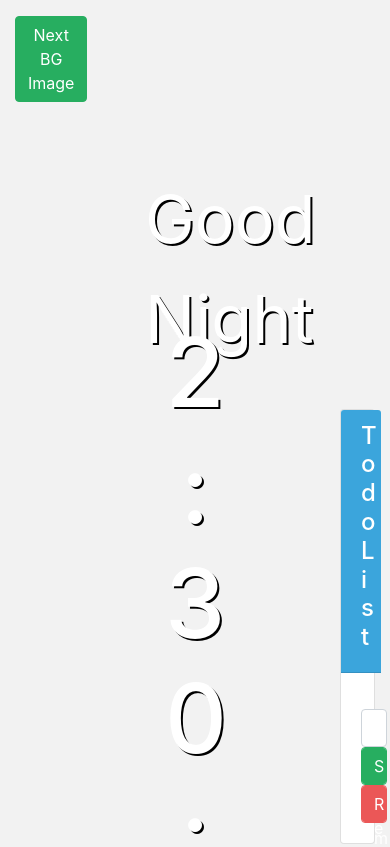
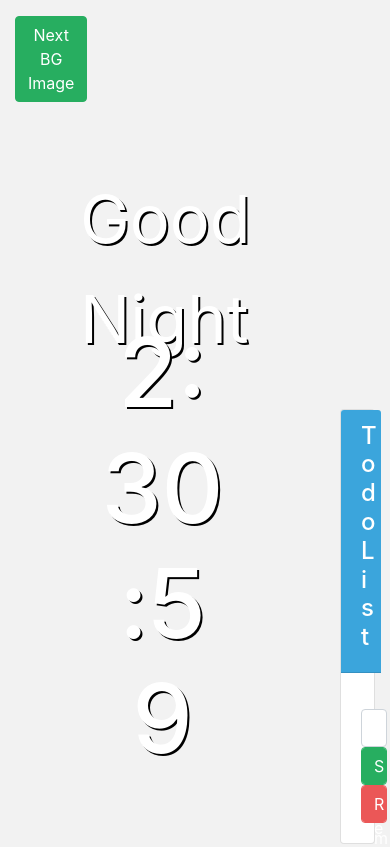
Before and after one commit to Inlic/checkpoint-4, a website with bundled scripts: page index.html in a window 390 px wide. Shown: the top 847 px of the page. Built offline with nearby package versions, Linux system fonts and the light colour scheme; no server answers.

Commit message:
styling adjust for small screen

```diff
--- a/index.html
+++ b/index.html
@@ -23,10 +23,10 @@
             <div class="offset-8 col-2" id="weather">
 
             </div>
-            <div class="offset-4 col-4 bg-transparent text-white" id="greeting">
+            <div class="offset-2 col-6 bg-transparent text-white" id="greeting">
 
             </div>
-            <div class="offset-4 col-4" id="clock" onclick="app.clockController.toggleTime()">
+            <div class="offset-2 col-6" id="clock" onclick="app.clockController.toggleTime()">
                 <div class="card border-0 bg-transparent">
                     <div class="card-body">
                         <h1 class="text-white" id="clock-text">
```
